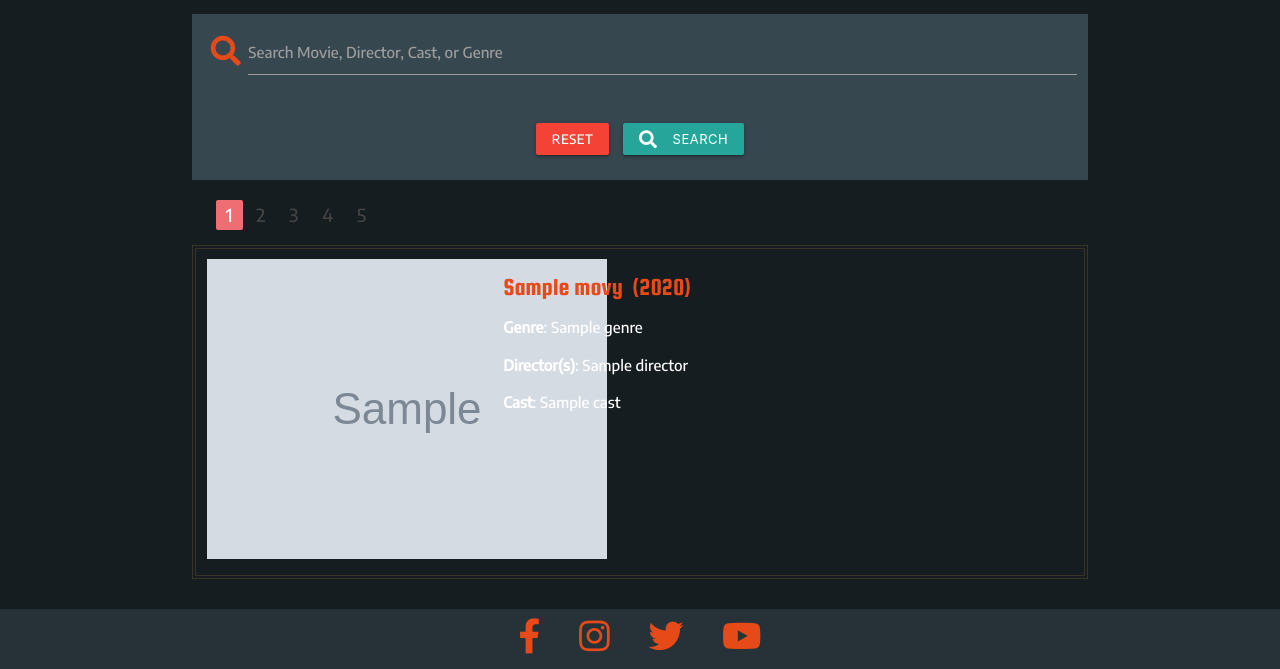
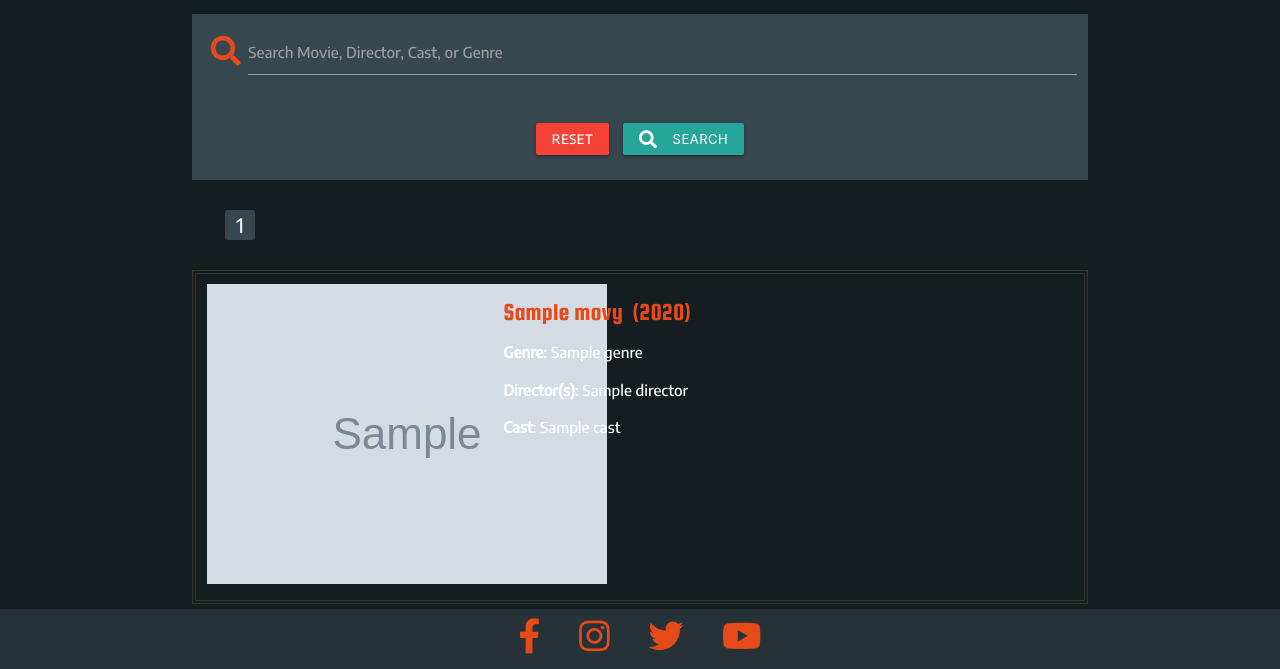
Before and after one commit to JaeWong91/MyMovie, a Flask app: page /get_movies in a window 1280 px wide. Shown: the part 131-800 px from the top of the page. Run offline with Flask 2, Linux system fonts and the light colour scheme; grey boxes marked "Sample" are stand-in pictures; a database or web service that is not in the repository returns one stand-in record (values such as "Sample title"); some libraries are stand-ins or nearby versions.

Commit message:
add pagination to movie list page

```diff
--- a/app.py
+++ b/app.py
@@ -28,29 +28,31 @@ def home():
     return render_template("home.html")
 
 
-# movie list
-@app.route("/")
-@app.route("/get_movies")
-def get_movies():
-    # This will sort the movie list alphabetically in list page
-    movies = list(mongo.db.movies.find().sort("movie_name", 1))
-    return render_template("movies.html", movies=movies)
+# # movie list
+# @app.route("/")
+# @app.route("/get_movies")
+# def get_movies():
+#     # This will sort the movie list alphabetically in list page
+#     movies = list(mongo.db.movies.find().sort("movie_name", 1))
+#     return render_template("movies.html", movies=movies)
 
 
 # pagination - movie list
-# @app.route("/")
-# @app.route('/get_movies')
-# def get_movies():
-#     """Logic for movie list and pagination"""
-#     # number of movies per page
-#     per_page = 10
-#     page = int(request.args.get('page', 1))
-#     # count total number of movies
-#     total = mongo.db.movies.count_documents({})
-#     # logic for what movies to return
-#     movies = mongo.db.movies.find().skip((page - 1)*per_page).limit(per_page)
-#     pages = range(1, int(math.ceil(total / per_page)) + 1)
-#     return render_template('movies.html', get_movies=movies, page=page, pages=pages, total=total)
+@app.route("/")
+@app.route('/get_movies')
+def get_movies():
+    """Logic for movie list and pagination"""
+    # number of movies per page
+    per_page = 6
+    page = int(request.args.get('page', 1))
+    # count total number of movies
+    total = mongo.db.movies.count_documents({})
+    # logic for what movies to return
+    movies = mongo.db.movies.find().sort(
+        "movie_name", 1).skip((page - 1)*per_page).limit(per_page)
+    pages = range(1, int(math.ceil(total / per_page)) + 1)
+    return render_template(
+        'movies.html', movies=movies, page=page, pages=pages, total=total)
 
 
 # search query
@@ -181,7 +183,6 @@ def add_movie():
         if session['user'] == "admin":
             if request.method == "POST":
                 # Check if movie exists
-                # add this myself, unable to make it work without case sensitivity
                 existing_movie = mongo.db.movies.find_one(
                     {"movie_name": request.form.get("movie_name")})
 
--- a/static/css/style.css
+++ b/static/css/style.css
@@ -115,6 +115,37 @@ html {
     background-color: #455a64;
 }
 
+/* --- Pagination Icons --- */
+.pagination-bar {
+    background-color: transparent;
+    font-size: 20px;
+    height: 30px;
+    margin: 30px;
+}
+
+.active-page {
+    height: auto;
+    border-radius: 3px;
+    margin-left: 3px;
+    margin-right: 3px;
+}
+
+.disabled {
+    color: gray;
+    padding: 6px;
+    border-radius: 3px;
+    margin-left: 3px;
+    margin-right: 3px;
+}
+
+.disabled:hover {
+    background-color: #546e7a;
+}
+
+a {
+    color: gray;
+}
+
 /* ---- Review List Styling ---- */
 .review-item {
     display: block;
--- a/templates/movies.html
+++ b/templates/movies.html
@@ -24,22 +24,26 @@
         </form>
     </div>
 
-<!--materialize pagination -->
-    <ul class="pagination">
-        <li class="disabled"><a href="#!"><i class="material-icons"></i></a></li>
-        <li class="active"><a href="#!">1</a></li>
-        <li class="waves-effect"><a href="#!">2</a></li>
-        <li class="waves-effect"><a href="#!">3</a></li>
-        <li class="waves-effect"><a href="#!">4</a></li>
-        <li class="waves-effect"><a href="#!">5</a></li>
-        <li class="waves-effect"><a href="#!"><i class="material-icons"></i></a></li>
+    <!-- Pagination bar -->
+    <div class="pagination-bar center-align">
+        <ul class="row center-align">
+            {% for pagenum in pages %}
+                {% if pagenum == page %}
+                    <li class="col active active-page blue-grey darken-3 ">
+                        <span class="page-link">{{ pagenum }}
+                            <span class="sr-only">(current)</span>
+                        </span>
+                    </li>
+                {% else %}
+                    <li class="col disabled "><a class="page-link gray-text"
+                                                href="{{ url_for('get_movies', page=pagenum) }}">{{ pagenum }}</a></li>
+                {% endif %}
+            {% endfor %}
         </ul>
-
-
-
+    </div>
 
     <!--List of movies-->
-    {% if movies|length > 0 %}
+    {% if movies %}
         {% for movie in movies %}
             <a href="{{ url_for('movie_page', movie_id=movie._id) }}"> <!-- This is for redirecting to the individual movie page -->
             <div class="row movie-item">
@@ -57,7 +61,7 @@
             </a>
         {% endfor %}
     {% else %}
-        <h4 class="center-align blue-text">No Movies Found</h4>
+        <h4 class="center-align">No Movies Found</h4>
     {% endif %}
 
 {% endblock %}
```
Lines whose indentation alone changed are shown as unchanged.
